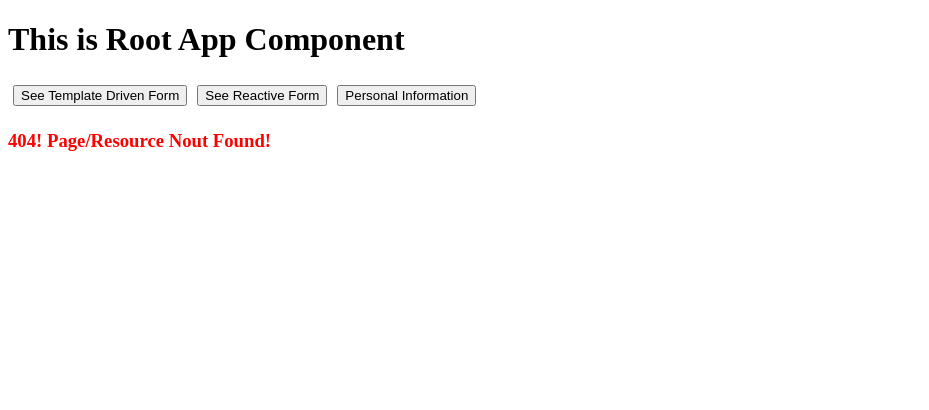
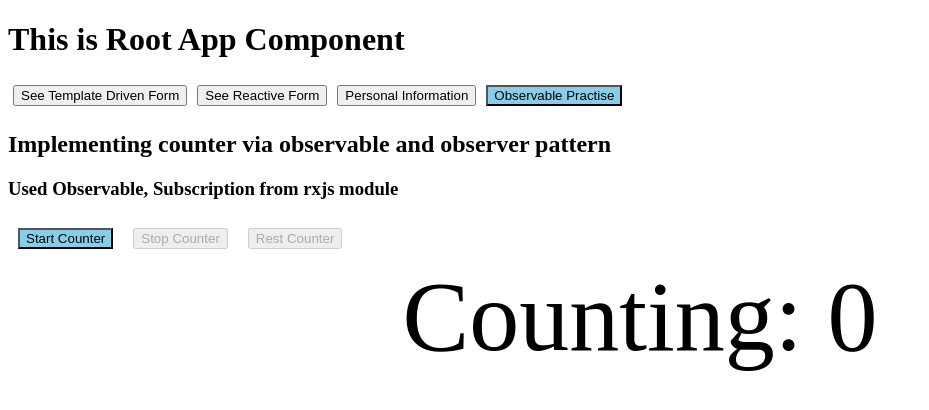
Before and after one commit to rcsthakuri/AngularJs-Practise, an Angular app: page /observable in a window 1280 px wide. Before the commit this address led to /page-not-found. Shown: the top 410 px of the page, without its empty margins (0-929 px from the left). Built offline with nearby package versions, Linux system fonts and the light colour scheme.

Commit message:
Counter via custom observable
-- Learned making custom observable using rxjs module.

```diff
--- a/src/app/app-routing.module.ts
+++ b/src/app/app-routing.module.ts
@@ -2,6 +2,7 @@ import { NgModule } from '@angular/core';
 import { RouterModule, Routes } from '@angular/router';
 import { ReactiveFormComponent } from './forms/reactive-form/reactive-form.component';
 import { FormComponent } from './forms/td-form/form.component';
+import { ObservablePractiseComponent } from './observable-practise/observable-practise.component';
 import { PageNotFoundComponent } from './page-not-found/page-not-found.component';
 import { NameComponent } from './perosonal-info/name/name.component';
 import { PerosonalInfoComponent } from './perosonal-info/perosonal-info.component';
@@ -28,6 +29,9 @@ const appRoutes: Routes = [
     component: NameComponent
   },
   {
+    path: 'observable', component: ObservablePractiseComponent
+  },
+  {
     path: 'page-not-found', component: PageNotFoundComponent
   },
   {
--- a/src/app/app.component.html
+++ b/src/app/app.component.html
@@ -3,5 +3,6 @@
   <button routerLink="tdf" routerLinkActive="active">See Template Driven Form</button>
   <button routerLink='rf' routerLinkActive="active">See Reactive Form</button>
   <button  (click)="showPersonalInfo()" routerLinkActive="active">Personal Information</button>
+  <button routerLink="observable" routerLinkActive="active">Observable Practise</button>
   <router-outlet></router-outlet>
 </div>
--- a/src/app/app.module.ts
+++ b/src/app/app.module.ts
@@ -13,6 +13,7 @@ import { NameComponent } from './perosonal-info/name/name.component';
 import { FormsComponent } from './forms/forms.component';
 import { FontColorChangerDirective } from './directive/font-color-changer.directive';
 import { PageNotFoundComponent } from './page-not-found/page-not-found.component';
+import { ObservablePractiseComponent } from './observable-practise/observable-practise.component';
 
 @NgModule({
   declarations: [
@@ -25,7 +26,8 @@ import { PageNotFoundComponent } from './page-not-found/page-not-found.component
     ToStringPipe,
     FormsComponent,
     FontColorChangerDirective,
-    PageNotFoundComponent
+    PageNotFoundComponent,
+    ObservablePractiseComponent
   ],
   imports: [
     BrowserModule,
--- /dev/null
+++ b/src/app/observable-practise/observable-practise.component.css
@@ -0,0 +1,9 @@
+button {
+    margin: 10px;
+}
+.countingContainer {
+    display: flex;
+    flex-direction: column;
+    align-items: center;
+    font-size: 100px;
+}
--- /dev/null
+++ b/src/app/observable-practise/observable-practise.component.html
@@ -0,0 +1,11 @@
+<div>
+    <h2>Implementing counter via observable and observer pattern</h2>
+    <h3>Used Observable, Subscription from rxjs module</h3>
+    <button (click)="startCounter()" [disabled]="startBtnDisabled" [ngStyle]="{'background-color': startBtnDisabled ? '': 'skyblue'}">Start Counter</button>
+    <button (click)="stopCounter()" [disabled]="stopBtnDisabled" [ngStyle]="{'background-color': stopBtnDisabled ? '': 'skyblue'}">Stop Counter</button>
+    <button (click)="resetCounter()" [disabled]="resetBtnDisabled" [ngStyle]="{'background-color': resetBtnDisabled ? '': 'skyblue'}">Rest Counter</button>
+
+    <div class="countingContainer">
+       Counting: {{counter}}
+    </div>
+</div>
--- /dev/null
+++ b/src/app/observable-practise/observable-practise.component.ts
@@ -0,0 +1,55 @@
+import { Component, OnInit, OnDestroy, EventEmitter } from '@angular/core';
+import { Observable, Subscription } from 'rxjs';
+
+@Component({
+  selector: 'app-observable-practise',
+  templateUrl: './observable-practise.component.html',
+  styleUrls: ['./observable-practise.component.css']
+})
+export class ObservablePractiseComponent implements OnInit, OnDestroy {
+  // Creating custom observable for counting number
+  // https://www.youtube.com/watch?v=X_QZq_X_QZs  (1:00:00)
+  subscription : Subscription;
+  counter = 0;
+  startBtnDisabled : boolean;
+  stopBtnDisabled : boolean = true;
+  resetBtnDisabled: boolean = true;
+  countingCutomObservable = new Observable(observer => {
+    let count = 0;
+    setInterval(
+      () => {
+        // console.log(count)
+        observer.next(count)
+        count++;
+      }, 1000)
+    })
+  constructor() {}
+  ngOnInit(): void {
+
+
+  }
+  startCounter() {
+      this.subscription = this.countingCutomObservable.subscribe(
+      data => {
+        this.counter += +data;
+        this.startBtnDisabled = true;
+        this.stopBtnDisabled = false;
+        this.resetBtnDisabled = false;
+       })
+  }
+  stopCounter() {
+    this.subscription.unsubscribe()
+    this.startBtnDisabled = false;
+  }
+  resetCounter() {
+    this.subscription.unsubscribe()
+    this.counter = 0;
+    this.startBtnDisabled = false;
+    this.stopBtnDisabled = true;
+  }
+  ngOnDestroy() {
+    console.log("Observable-practise component destroyed!")
+    this.subscription.unsubscribe()
+  }
+
+}
```
